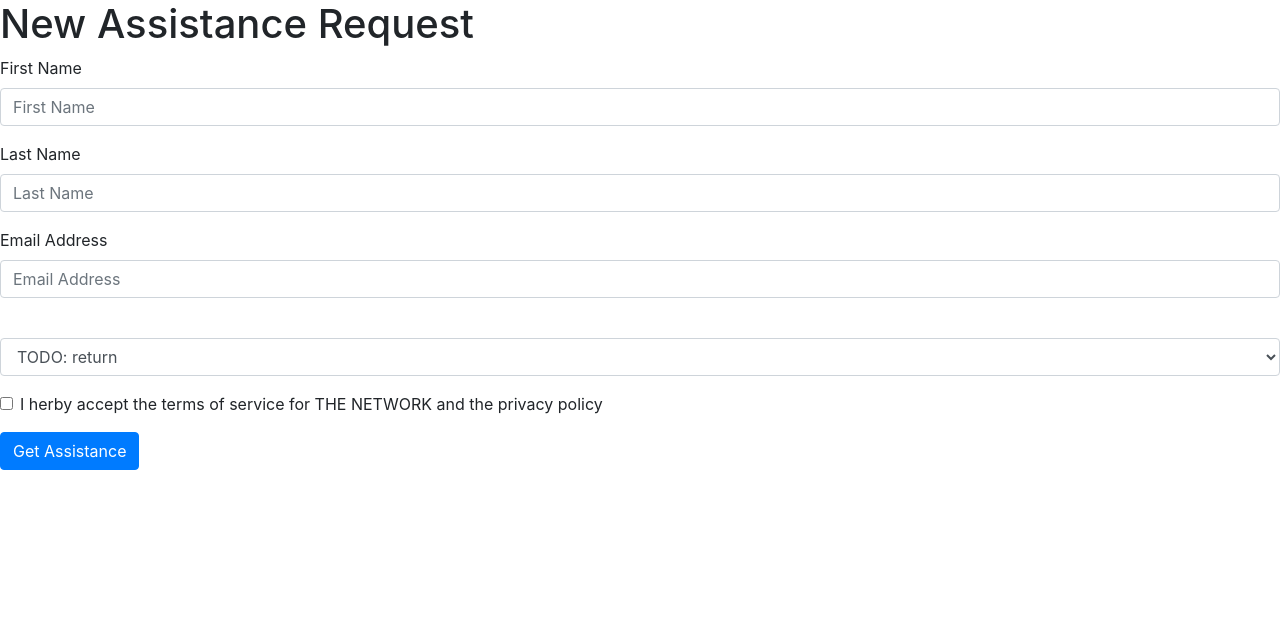
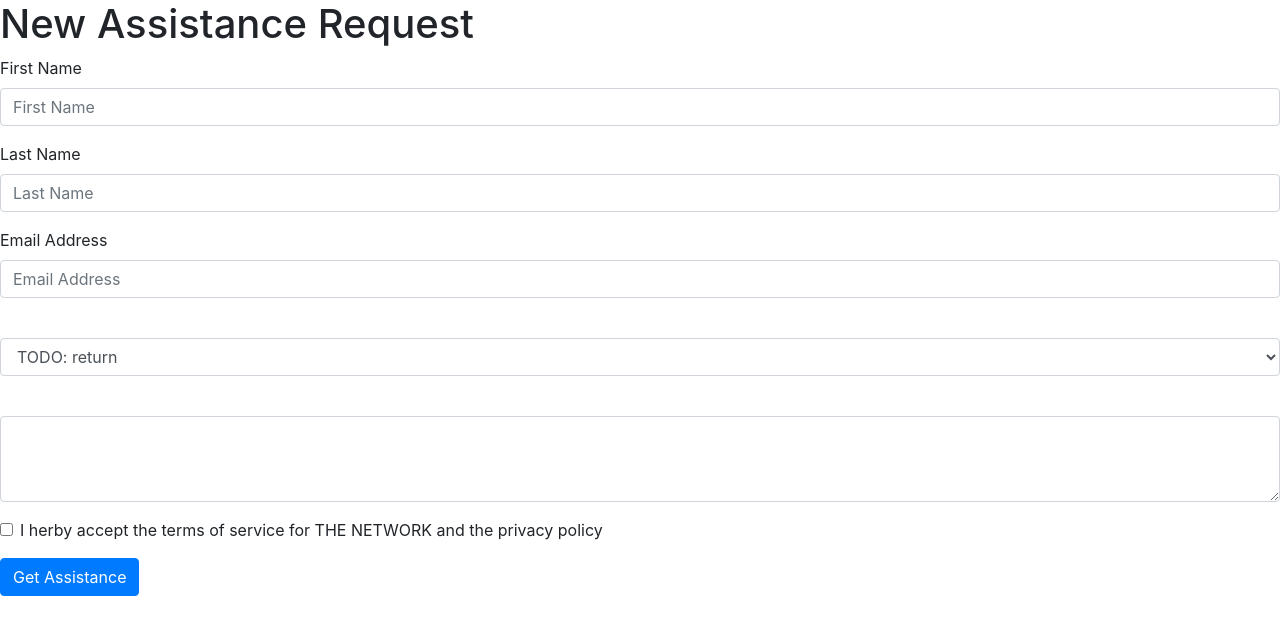
Before and after one commit to dnourok/Assistance, a React app: page / in a window 1280 px wide. Shown: the top 634 px of the page. Built offline with nearby package versions, Linux system fonts and the light colour scheme; the HTML template or start-up script is replaced by a standard one.

Commit message:
Add textField component

```diff
--- a/src/App.js
+++ b/src/App.js
@@ -6,6 +6,7 @@ import FormField from "./components/formField";
 import SubmitButton from "./components/button";
 import DropDown from "./components/dropDown"
 import CheckBox from "./components/checkBox"
+import TextField from "./components/textField"
 import dictionary from "./utils/dictionary";
 
 
@@ -36,6 +37,7 @@ export default class App extends Component {
                     label={dictionary.EMAIL_ADDRESS}
                 />
                 <DropDown/>
+                <TextField/>
                 <CheckBox label={dictionary.PRIVACY_POLICY}/>
             </Form>
             <SubmitButton buttonText={dictionary.SUBMIT}/>
--- /dev/null
+++ b/src/components/textField.js
@@ -0,0 +1,14 @@
+import React, { Component } from 'react';
+import { Form } from 'react-bootstrap';
+
+export default class TextField extends Component {
+
+  render(){
+    return (
+        <Form.Group controlId={this.props.controlId}>
+            <Form.Label>{this.props.label}</Form.Label>
+            <Form.Control as="textarea" rows="3" />
+        </Form.Group>
+        )
+    }
+}
```
